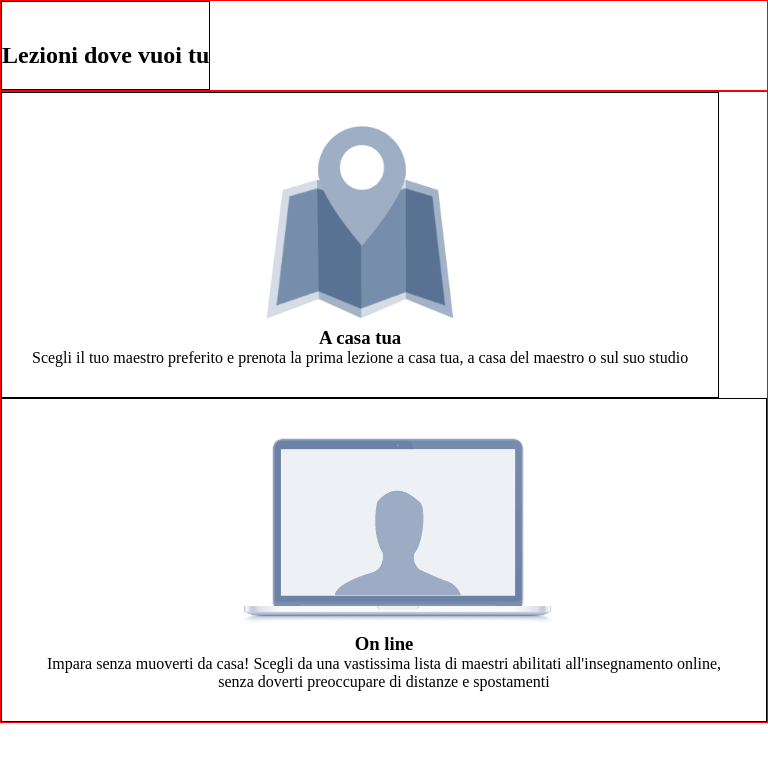
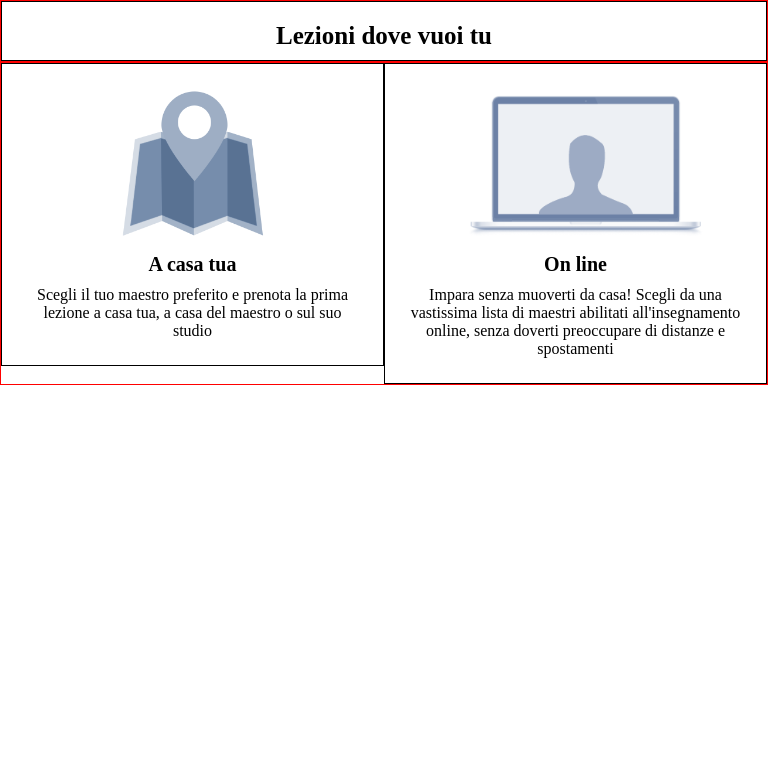
Before and after one commit to grecomatteo86/html-css-resp-wannabe-12bool, a plain HTML site: page index.html in a window 768 px wide. Drawn offline with Linux system fonts and the light colour scheme.

Commit message:
section_1_mg commit

```diff
--- a/css/style.css
+++ b/css/style.css
@@ -1,15 +1,19 @@
-/*first_section*/
+/*generals*/
 section{
   text-align: center;
 }
-/*row_1*/
 .h2_title{
   margin: 40px 0 20px 0;
 }
-/*/row_1*/
-/*row_2*/
+h2{
+  font-size: 40px;
+}
 .comp_box{
-  padding:30px;
+  padding: 30px;
+}
+h3{
+  font-size: 25px;
+  margin: 20px 0;
 }
 .img_box{
   width: 300px;
@@ -20,5 +24,33 @@ img{
   height: 100%;
   width: auto;
 }
+/*/generals*/
+/*first_section*/
+/*row_1*/
+/*/row_1*/
+/*row_2*/
 /*row_2*/
 /*/first_section*/
+/*media_query*/
+/*tablet*/
+@media screen and (min-width:768px) and (max-width:991px){
+  .h2_title{
+    margin: 20px 0 10px 0;
+  }
+  h2{
+    font-size: 25px;
+  }
+  .comp_box{
+    padding: 25px;
+  }
+  h3{
+    font-size: 20px;
+    margin: 10px 0;
+  }
+  .img_box{
+    width: 225px;
+    height: 150px;
+  }
+}
+/*/tablet*/
+/*/media_query*/
--- a/index.html
+++ b/index.html
@@ -18,7 +18,7 @@
     <section>
       <!--row_1_title-->
       <div class="container">
-        <div class="col_lg_12">
+        <div class="col_lg_12 col_md_12">
           <div class="h2_title">
             <h2>Lezioni dove vuoi tu</h2>
           </div>
@@ -28,7 +28,7 @@
       <!--row_2_boxes-->
       <div class="container">
         <!--left_box-->
-        <div class="col_lg_6">
+        <div class="col_lg_6 col_md_6">
           <div class="comp_box">
             <div class="img_box">
               <img src="img/icon/maps.png" alt="map">
@@ -39,7 +39,7 @@
         </div>
         <!--/left_box-->
         <!--right_box-->
-        <div class="col_lg_6">
+        <div class="col_lg_6 col_md_6">
           <div class="comp_box">
             <div class="img_box">
               <img src="img/icon/screen.png" alt="computer">
```
